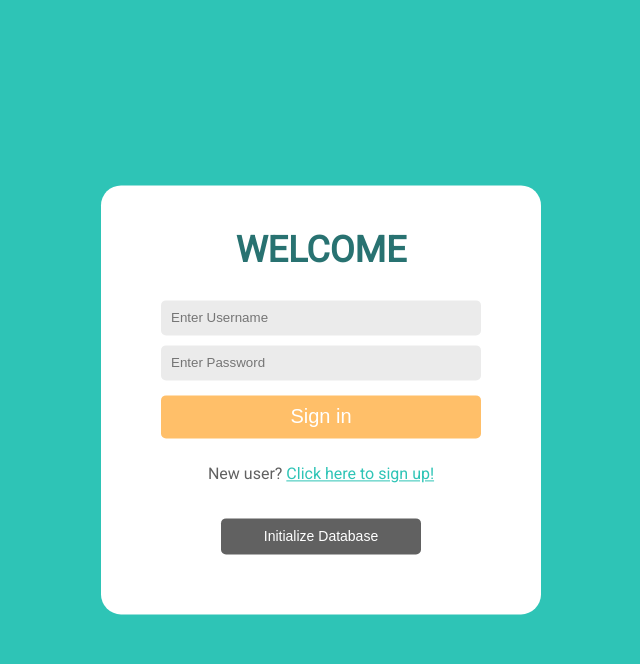
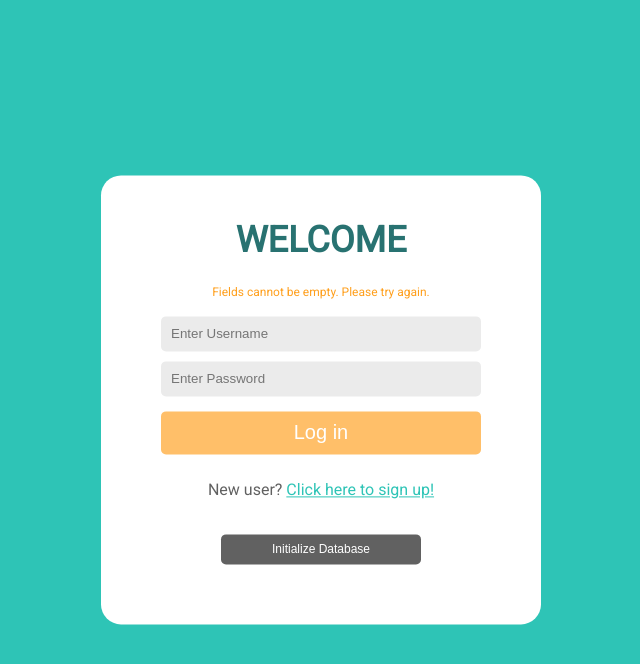
Before and after one commit to jazzix3/Online-Store-Database-Design, a PHP site: page /index.php?error=emptyfields in a window 1280 px wide. Shown: the top 664 px of the page, without its empty margins (319-959 px from the left). Run offline with PHP 8.4, Linux system fonts and the light colour scheme.

Commit message:
renamed files, added error message handling

```diff
--- a/index.php
+++ b/index.php
@@ -16,10 +16,26 @@ session_start();
             <div class = "container">
                 <div class = "content">
                     <h1> Welcome</h1>
-                    <form action="procedures/signin.php" method="post">
+                    <?php
+                        if (isset($_GET["error"])){
+                            if($_GET["error"] == "none"){
+                                echo "<p class='errormsg'>New user was registered successfully! </p>";
+                            }
+                            if($_GET["error"] == "emptyfields"){
+                                echo "<p class='errormsg'>Fields cannot be empty. Please try again. </p>";
+                            }
+                            if($_GET["error"] == "usernotfound"){
+                                echo "<p class='errormsg'>Username was not found. Please try again. </p>";
+                            }
+                            if($_GET["error"] == "passwordwrong"){
+                                echo "<p class='errormsg'>Password did not match our records. Please try again.</p>";
+                            }
+                        }
+                    ?>
+                    <form action="procedures/login.php" method="post">
                     <input type="text" name="username" placeholder="Enter Username">
                     <input type="password" name="password" placeholder="Enter Password">
-                    <button type="submit" class="button">Sign in</button>
+                    <button type="submit" class="button">Log in</button>
                     </form>
                     <p>New user? <a href="signup.php">Click here to sign up!</p>
                     <br>
--- a/procedures/registeruser.php
+++ b/procedures/register.php
@@ -51,7 +51,7 @@ if (isset($_POST["submit"])) {
             }
         }
 
-        // All inputs are valid--- insert user information into database and redirect user to signin page
+        // All inputs are valid--- insert user information into database and redirect user to login page
         else{
             $stmt2 = $conn->prepare("INSERT INTO user (username, password, firstName, lastName, email) VALUES (?, ?, ?, ?, ?)");
 
--- a/signup.php
+++ b/signup.php
@@ -12,7 +12,7 @@
         <div class = "container">
             <div class = "content">
                 <h2>Create an account</h2>
-                    <form action="procedures/registeruser.php" method="post">
+                    <form action="procedures/register.php" method="post">
                     <input type="text" name="username" placeholder="Enter Username">
                     <input type="password" name="password" placeholder="Enter Password">
                     <input type="password" name="cpassword" placeholder="Confirm Password">
@@ -22,7 +22,7 @@
 
                     <button type="submit" name="submit" class="button">Register New User</button>
                     </form>
-                <p>Already a user? <a href="index.php">Click here to sign in!</p>
+                <p>Already a user? <a href="index.php">Click here to log in!</p>
             </div>
         </div>
 
--- a/style.css
+++ b/style.css
@@ -16,6 +16,12 @@ a:hover{
     background-color: #2ec4b6;
     color:#ffffff;
     text-decoration:none;
+}
+
+p.errormsg{
+    font-family: Roboto, sans-serif;
+    font-size: 12px;
+    color:#ff9f1c
 }
 
 .container{
@@ -79,8 +85,8 @@ a:hover{
 .button-2{
     width: 200px;
     background-color: #616161;
-    padding: 10px;
-    font-size: 14px;
+    padding: 8px;
+    font-size: 12px;
     color: #ffffff;
     border: none;
     border-radius: 5px;
@@ -88,8 +94,8 @@ a:hover{
 .button-2:hover{
     width: 200px;
     background-color: #2ec4b6;
-    padding: 10px;
-    font-size: 14px;
+    padding: 8px;
+    font-size: 12px;
     color: #ffffff;
     border: none;
     border-radius: 5px;
```
Also changed, not shown: procedures/login.php (renamed from procedures/signin.php, +6 -10 lines).
